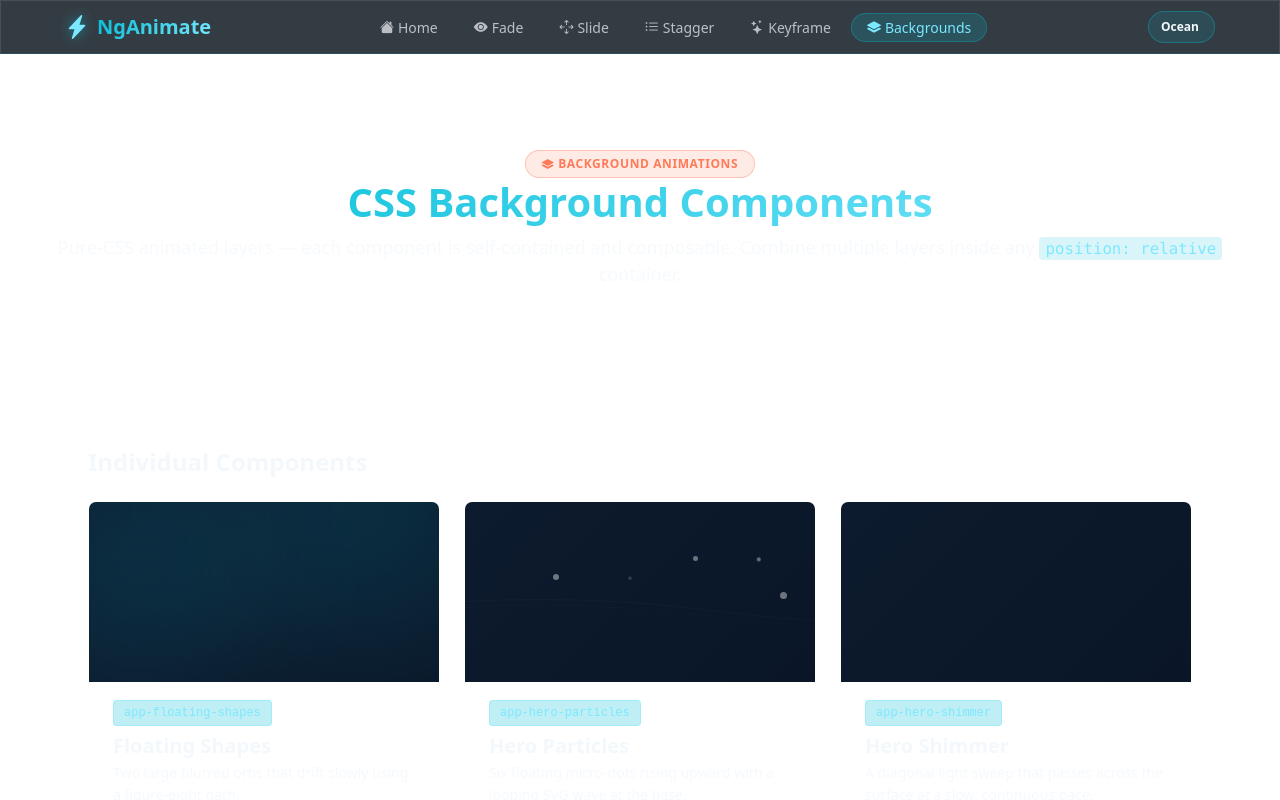
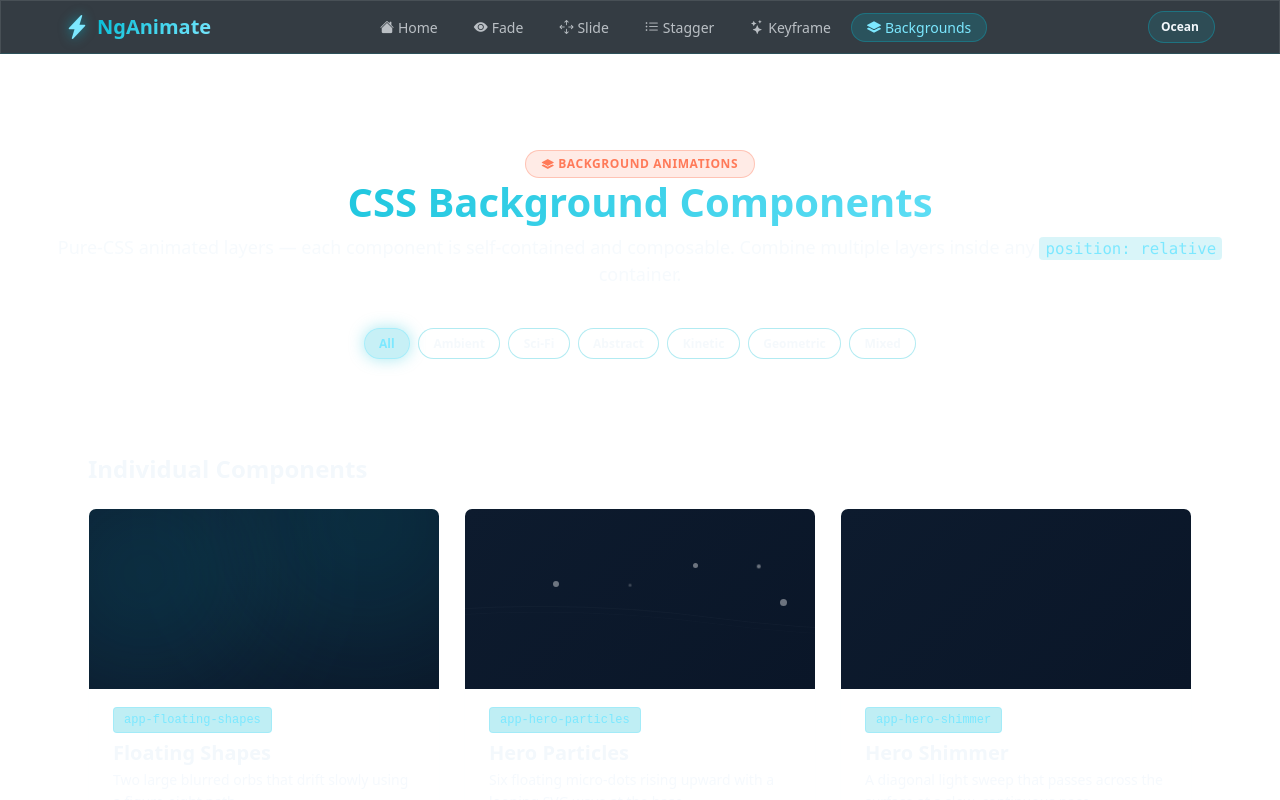
Before and after one commit to ambika-infotech-service/AngularAnimation, an Angular app: page /backgrounds in a window 1280 px wide. Shown: the top 800 px of the page. Built offline with nearby package versions, Linux system fonts and the light colour scheme.

Commit message:
Filter added for background layers

```diff
--- a/src/app/pages/bg-demo/bg-demo.html
+++ b/src/app/pages/bg-demo/bg-demo.html
@@ -8,6 +8,20 @@
     Pure-CSS animated layers — each component is self-contained and composable.
     Combine multiple layers inside any <code>position: relative</code> container.
   </p>
+
+  <div class="filter-bar" role="tablist" aria-label="Filter background layer demos">
+    @for (filter of filters; track filter.value) {
+      <button
+        class="filter-chip"
+        [class.active]="activeFilter() === filter.value"
+        (click)="setFilter(filter.value)"
+        role="tab"
+        [attr.aria-selected]="activeFilter() === filter.value"
+      >
+        {{ filter.label }}
+      </button>
+    }
+  </div>
 </div>
 
 <!-- Individual Components -->
@@ -17,7 +31,7 @@
   <div class="card-grid">
 
     <!-- Floating Shapes -->
-    <div class="bg-card">
+    <div class="bg-card" [class.is-hidden]="!isVisible('ambient')">
       <div class="preview-stage" role="img" aria-label="Floating Shapes preview">
         <app-floating-shapes></app-floating-shapes>
       </div>
@@ -29,7 +43,7 @@
     </div>
 
     <!-- Hero Particles -->
-    <div class="bg-card">
+    <div class="bg-card" [class.is-hidden]="!isVisible('kinetic')">
       <div class="preview-stage" role="img" aria-label="Hero Particles preview">
         <app-hero-particles></app-hero-particles>
       </div>
@@ -41,7 +55,7 @@
     </div>
 
     <!-- Hero Shimmer -->
-    <div class="bg-card">
+    <div class="bg-card" [class.is-hidden]="!isVisible('ambient')">
       <div class="preview-stage" role="img" aria-label="Hero Shimmer preview">
         <app-hero-shimmer></app-hero-shimmer>
       </div>
@@ -53,7 +67,7 @@
     </div>
 
     <!-- Geometric Shapes -->
-    <div class="bg-card">
+    <div class="bg-card" [class.is-hidden]="!isVisible('geometric')">
       <div class="preview-stage" role="img" aria-label="Geometric Shapes preview">
         <app-geometric-shapes></app-geometric-shapes>
       </div>
@@ -65,7 +79,7 @@
     </div>
 
     <!-- Glow Nodes -->
-    <div class="bg-card">
+    <div class="bg-card" [class.is-hidden]="!isVisible('sci-fi')">
       <div class="preview-stage" role="img" aria-label="Glow Nodes preview">
         <app-glow-nodes></app-glow-nodes>
       </div>
@@ -77,7 +91,7 @@
     </div>
 
     <!-- Light Rays -->
-    <div class="bg-card">
+    <div class="bg-card" [class.is-hidden]="!isVisible('sci-fi')">
       <div class="preview-stage" role="img" aria-label="Light Rays preview">
         <app-light-rays></app-light-rays>
       </div>
@@ -89,7 +103,7 @@
     </div>
 
     <!-- Depth Layers -->
-    <div class="bg-card">
+    <div class="bg-card" [class.is-hidden]="!isVisible('ambient')">
       <div class="preview-stage" role="img" aria-label="Depth Layers preview">
         <app-depth-layers></app-depth-layers>
       </div>
@@ -101,7 +115,7 @@
     </div>
 
     <!-- Starfield -->
-    <div class="bg-card">
+    <div class="bg-card" [class.is-hidden]="!isVisible('sci-fi')">
       <div class="preview-stage" role="img" aria-label="Starfield preview">
         <app-starfield-bg></app-starfield-bg>
       </div>
@@ -113,7 +127,7 @@
     </div>
 
     <!-- Aurora -->
-    <div class="bg-card">
+    <div class="bg-card" [class.is-hidden]="!isVisible('ambient')">
       <div class="preview-stage" role="img" aria-label="Aurora preview">
         <app-aurora-bg></app-aurora-bg>
       </div>
@@ -125,7 +139,7 @@
     </div>
 
     <!-- Neon Grid -->
-    <div class="bg-card">
+    <div class="bg-card" [class.is-hidden]="!isVisible('sci-fi')">
       <div class="preview-stage" role="img" aria-label="Neon Grid preview">
         <app-neon-grid-bg></app-neon-grid-bg>
       </div>
@@ -137,7 +151,7 @@
     </div>
 
     <!-- Bubbles -->
-    <div class="bg-card">
+    <div class="bg-card" [class.is-hidden]="!isVisible('ambient')">
       <div class="preview-stage" role="img" aria-label="Bubbles preview">
         <app-bubbles-bg></app-bubbles-bg>
       </div>
@@ -149,7 +163,7 @@
     </div>
 
     <!-- Mesh Gradient -->
-    <div class="bg-card">
+    <div class="bg-card" [class.is-hidden]="!isVisible('abstract')">
       <div class="preview-stage" role="img" aria-label="Mesh Gradient preview">
         <app-mesh-gradient-bg></app-mesh-gradient-bg>
       </div>
@@ -161,7 +175,7 @@
     </div>
 
     <!-- Constellation -->
-    <div class="bg-card">
+    <div class="bg-card" [class.is-hidden]="!isVisible('sci-fi')">
       <div class="preview-stage" role="img" aria-label="Constellation preview">
         <app-constellation-bg></app-constellation-bg>
       </div>
@@ -173,7 +187,7 @@
     </div>
 
     <!-- Radar Rings -->
-    <div class="bg-card">
+    <div class="bg-card" [class.is-hidden]="!isVisible('sci-fi')">
       <div class="preview-stage" role="img" aria-label="Radar Rings preview">
         <app-radar-rings-bg></app-radar-rings-bg>
       </div>
@@ -185,7 +199,7 @@
     </div>
 
     <!-- Glitch Stripes -->
-    <div class="bg-card">
+    <div class="bg-card" [class.is-hidden]="!isVisible('abstract')">
       <div class="preview-stage" role="img" aria-label="Glitch Stripes preview">
         <app-glitch-stripes-bg></app-glitch-stripes-bg>
       </div>
@@ -207,7 +221,7 @@
   <div class="combo-grid">
 
     <!-- Combo 1: Deep Space -->
-    <div class="combo-card">
+    <div class="combo-card" [class.is-hidden]="!isVisible('sci-fi')">
       <div class="combo-stage" role="img" aria-label="Deep Space scene preview">
         <app-starfield-bg></app-starfield-bg>
         <app-floating-shapes></app-floating-shapes>
@@ -223,7 +237,7 @@
     </div>
 
     <!-- Combo 2: Cyberpunk -->
-    <div class="combo-card">
+    <div class="combo-card" [class.is-hidden]="!isVisible('sci-fi')">
       <div class="combo-stage" role="img" aria-label="Cyberpunk scene preview">
         <app-neon-grid-bg></app-neon-grid-bg>
         <app-light-rays></app-light-rays>
@@ -239,7 +253,7 @@
     </div>
 
     <!-- Combo 3: Dreamscape -->
-    <div class="combo-card">
+    <div class="combo-card" [class.is-hidden]="!isVisible('ambient')">
       <div class="combo-stage" role="img" aria-label="Dreamscape scene preview">
         <app-aurora-bg></app-aurora-bg>
         <app-bubbles-bg></app-bubbles-bg>
@@ -255,7 +269,7 @@
     </div>
 
     <!-- Combo 4: Particle Storm -->
-    <div class="combo-card">
+    <div class="combo-card" [class.is-hidden]="!isVisible('kinetic')">
       <div class="combo-stage" role="img" aria-label="Particle Storm scene preview">
         <app-hero-particles></app-hero-particles>
         <app-geometric-shapes></app-geometric-shapes>
@@ -273,7 +287,7 @@
     </div>
 
     <!-- Combo 5: Full Hero -->
-    <div class="combo-card combo-full">
+    <div class="combo-card combo-full" [class.is-hidden]="!isVisible('mixed')">
       <div class="combo-stage" role="img" aria-label="Full Hero scene preview">
         <app-floating-shapes></app-floating-shapes>
         <app-hero-particles></app-hero-particles>
@@ -299,7 +313,7 @@
     </div>
 
     <!-- Combo 6: Tactical HUD -->
-    <div class="combo-card">
+    <div class="combo-card" [class.is-hidden]="!isVisible('sci-fi')">
       <div class="combo-stage" role="img" aria-label="Tactical HUD scene preview">
         <app-radar-rings-bg></app-radar-rings-bg>
         <app-constellation-bg></app-constellation-bg>
@@ -315,7 +329,7 @@
     </div>
 
     <!-- Combo 7: Vapor Horizon -->
-    <div class="combo-card">
+    <div class="combo-card" [class.is-hidden]="!isVisible('abstract')">
       <div class="combo-stage" role="img" aria-label="Vapor Horizon scene preview">
         <app-mesh-gradient-bg></app-mesh-gradient-bg>
         <app-glitch-stripes-bg></app-glitch-stripes-bg>
--- a/src/app/pages/bg-demo/bg-demo.scss
+++ b/src/app/pages/bg-demo/bg-demo.scss
@@ -8,6 +8,39 @@
     padding: 2px 6px;
     border-radius: 4px;
     font-size: 0.875em;
+  }
+}
+
+.filter-bar {
+  display: flex;
+  flex-wrap: wrap;
+  justify-content: center;
+  gap: $spacing-sm;
+  margin-top: -$spacing-lg;
+}
+
+.filter-chip {
+  border: 1px solid color-mix(in srgb, var(--color-primary) 30%, transparent);
+  background: color-mix(in srgb, var(--color-light) 6%, transparent);
+  color: color-mix(in srgb, var(--color-light) 85%, transparent);
+  border-radius: $radius-full;
+  padding: 0.35rem 0.9rem;
+  font-size: $font-size-xs;
+  font-weight: $font-weight-semi;
+  cursor: pointer;
+  transition: all 0.2s ease;
+
+  &:hover {
+    border-color: var(--color-primary-light);
+    color: var(--color-light);
+    transform: translateY(-1px);
+  }
+
+  &.active {
+    background: color-mix(in srgb, var(--color-primary) 22%, transparent);
+    color: var(--color-primary-light);
+    border-color: color-mix(in srgb, var(--color-primary-light) 45%, transparent);
+    box-shadow: 0 0 16px color-mix(in srgb, var(--color-primary) 35%, transparent);
   }
 }
 
@@ -84,6 +117,10 @@
   }
 }
 
+.is-hidden {
+  display: none !important;
+}
+
 // ── Combination grid ───────────────────────────────────────────────────────
 .combo-grid {
   display: grid;
--- a/src/app/pages/bg-demo/bg-demo.ts
+++ b/src/app/pages/bg-demo/bg-demo.ts
@@ -1,4 +1,4 @@
-import { ChangeDetectionStrategy, Component } from '@angular/core';
+import { ChangeDetectionStrategy, Component, signal } from '@angular/core';
 import { FloatingShapes } from '../../components/background-layers/floating-shapes/floating-shapes';
 import { HeroParticles } from '../../components/background-layers/hero-particles/hero-particles';
 import { HeroShimmer } from '../../components/background-layers/hero-shimmer/hero-shimmer';
@@ -27,4 +27,27 @@ import { GlitchStripesBg } from '../../components/background-layers/glitch-strip
   styleUrl: './bg-demo.scss',
   changeDetection: ChangeDetectionStrategy.OnPush,
 })
-export class BgDemo {}
+export class BgDemo {
+  readonly activeFilter = signal<'all' | 'ambient' | 'sci-fi' | 'abstract' | 'kinetic' | 'geometric' | 'mixed'>('all');
+
+  readonly filters: ReadonlyArray<{
+    value: 'all' | 'ambient' | 'sci-fi' | 'abstract' | 'kinetic' | 'geometric' | 'mixed';
+    label: string;
+  }> = [
+    { value: 'all', label: 'All' },
+    { value: 'ambient', label: 'Ambient' },
+    { value: 'sci-fi', label: 'Sci-Fi' },
+    { value: 'abstract', label: 'Abstract' },
+    { value: 'kinetic', label: 'Kinetic' },
+    { value: 'geometric', label: 'Geometric' },
+    { value: 'mixed', label: 'Mixed' },
+  ];
+
+  setFilter(filter: 'all' | 'ambient' | 'sci-fi' | 'abstract' | 'kinetic' | 'geometric' | 'mixed'): void {
+    this.activeFilter.set(filter);
+  }
+
+  isVisible(category: 'ambient' | 'sci-fi' | 'abstract' | 'kinetic' | 'geometric' | 'mixed'): boolean {
+    return this.activeFilter() === 'all' || this.activeFilter() === category;
+  }
+}
```
